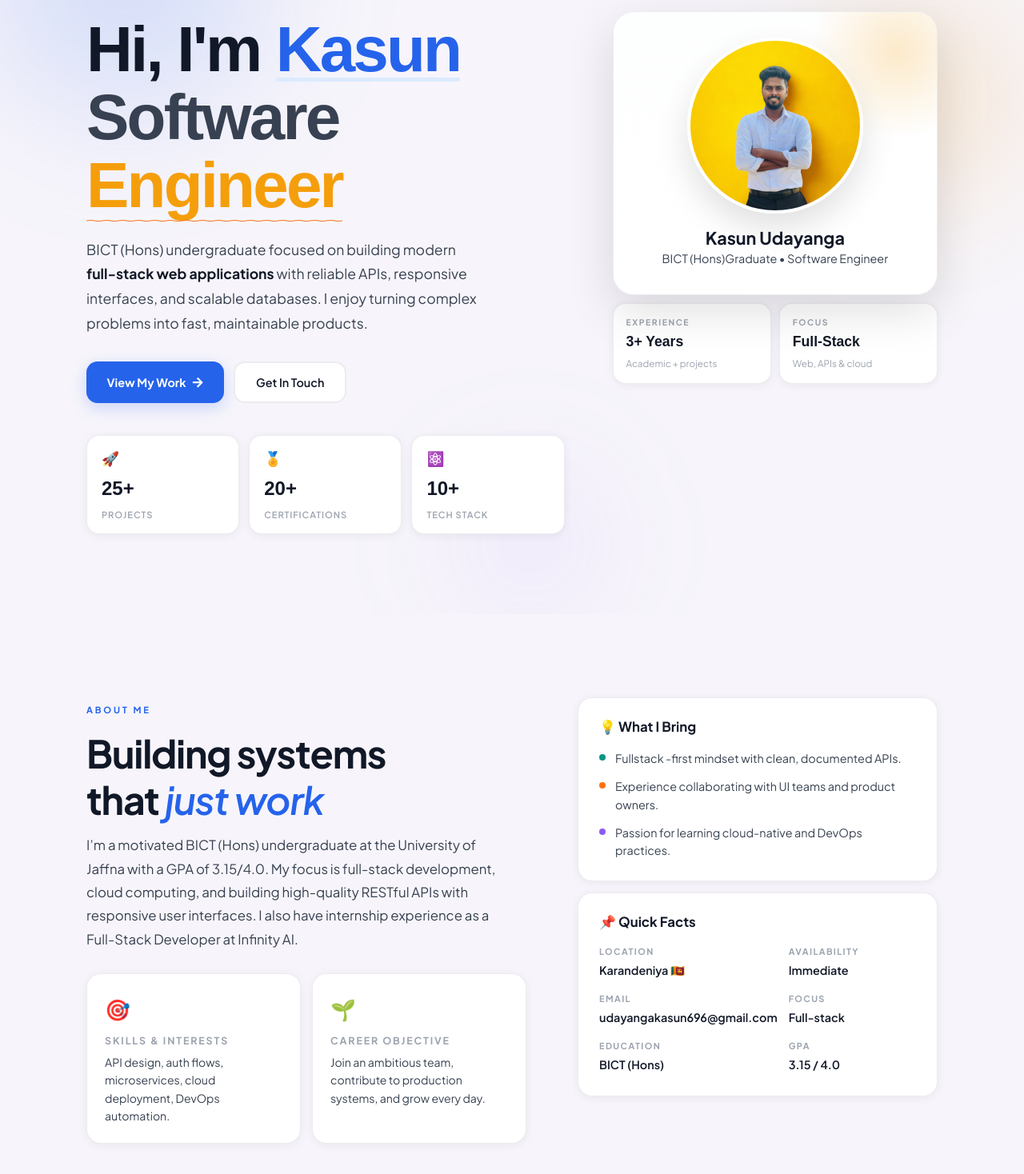
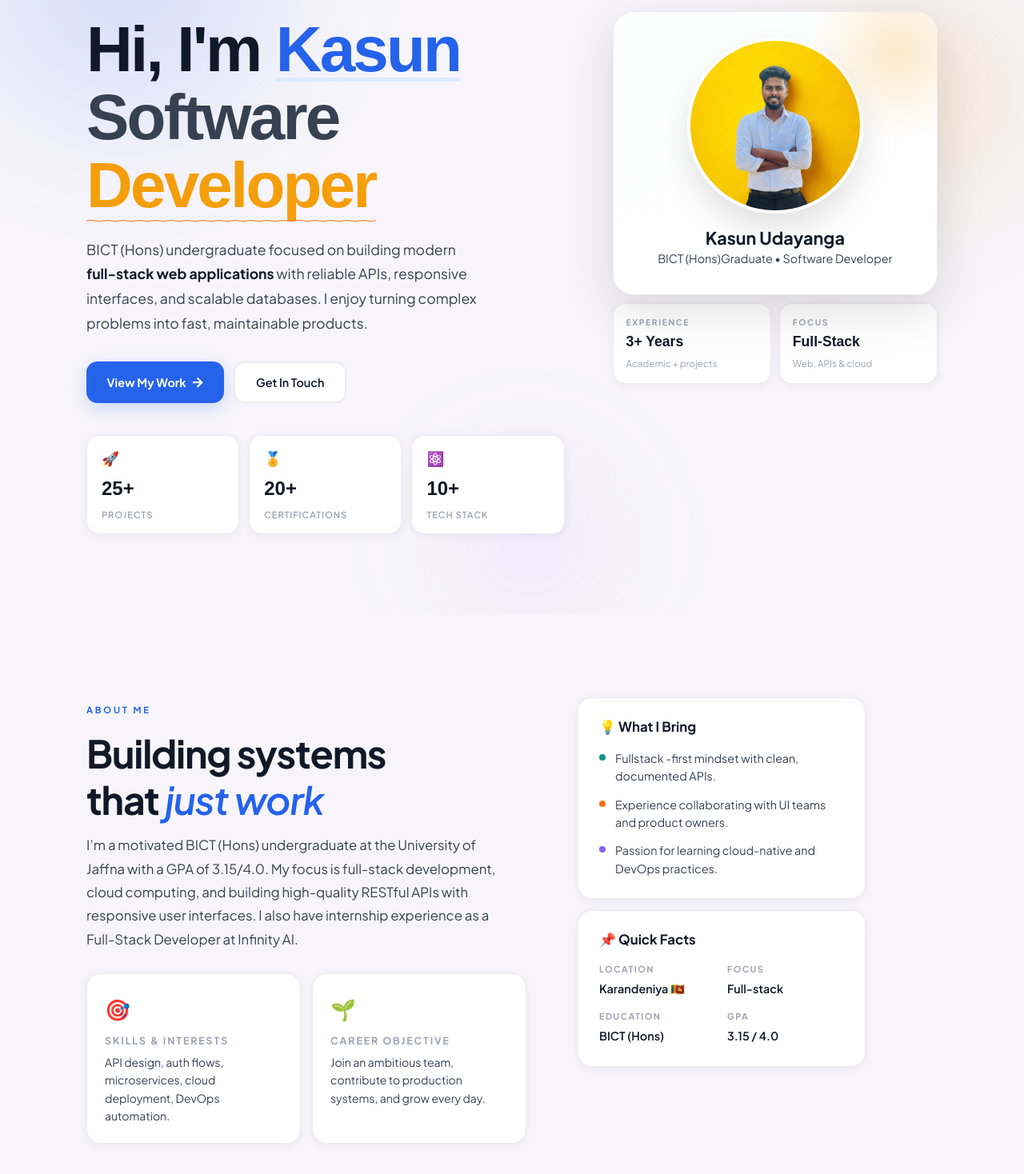
Before and after one commit to KasunUdayanga/Newportfolio, a React (Vite) app: page / in a window 1280 px wide. Shown: the part 198-1666 px from the top of the page at 80% size. Built offline with nearby package versions, Linux system fonts and the light colour scheme; a web font is replaced by a local one.

Commit message:
refactor: update terminology from 'Engineer' to 'Developer' for consistency; adjust layout properties for better responsiveness

```diff
--- a/src/App.css
+++ b/src/App.css
@@ -687,6 +687,7 @@ a {
   grid-template-columns: 1.1fr 0.9fr;
   gap: 64px;
   align-items: start;
+  justify-items: center;
 }
 @media (max-width: 900px) {
   .about-layout {
@@ -704,11 +705,15 @@ a {
   grid-template-columns: 1fr 1fr;
   gap: 14px;
   margin-top: 28px;
-
 }
 @media (max-width: 540px) {
   .about-cards {
     grid-template-columns: 1fr;
+
+  }
+
+  .a-card {
+    width: min(100%, 360px);
   }
 }
 
@@ -753,6 +758,8 @@ a {
   border: 1.5px solid var(--border);
   box-shadow: var(--shadow-sm);
   margin-bottom: 14px;
+  width: min(100%, 360px);
+
 }
 .brings-card h3,
 .facts-card h3 {
@@ -1487,7 +1494,6 @@ a {
 @media (max-width: 640px) {
   .section {
     padding: 60px 0;
-
   }
   .hero {
     padding: 56px 0 68px;
--- a/src/App.jsx
+++ b/src/App.jsx
@@ -240,7 +240,7 @@ export default function App() {
                 Hi, I'm <span className="h-name">Kasun</span>
                 <br />
                 <span className="h-role">
-                  Software <span className="h-squiggle">Engineer</span>
+                  Software <span className="h-squiggle">Developer</span>
                 </span>
               </h1>
 
@@ -282,7 +282,7 @@ export default function App() {
                 />
                 <div className="hero-caption">
                   <h3>Kasun Udayanga</h3>
-                  <p>BICT (Hons)Graduate • Software Engineer</p>
+                  <p>BICT (Hons)Graduate • Software Developer</p>
                 </div>
               </div>
               <div className="hero-minis">
@@ -371,8 +371,6 @@ export default function App() {
                   <div className="facts-grid">
                     {[
                       ["Location", "Karandeniya  🇱🇰"],
-                      ["Availability", "Immediate"],
-                      ["Email", "udayangakasun696@gmail.com"],
                       ["Focus", "Full-stack "],
                       ["Education", "BICT (Hons) "],
                       ["GPA", "3.15 / 4.0"],
```
